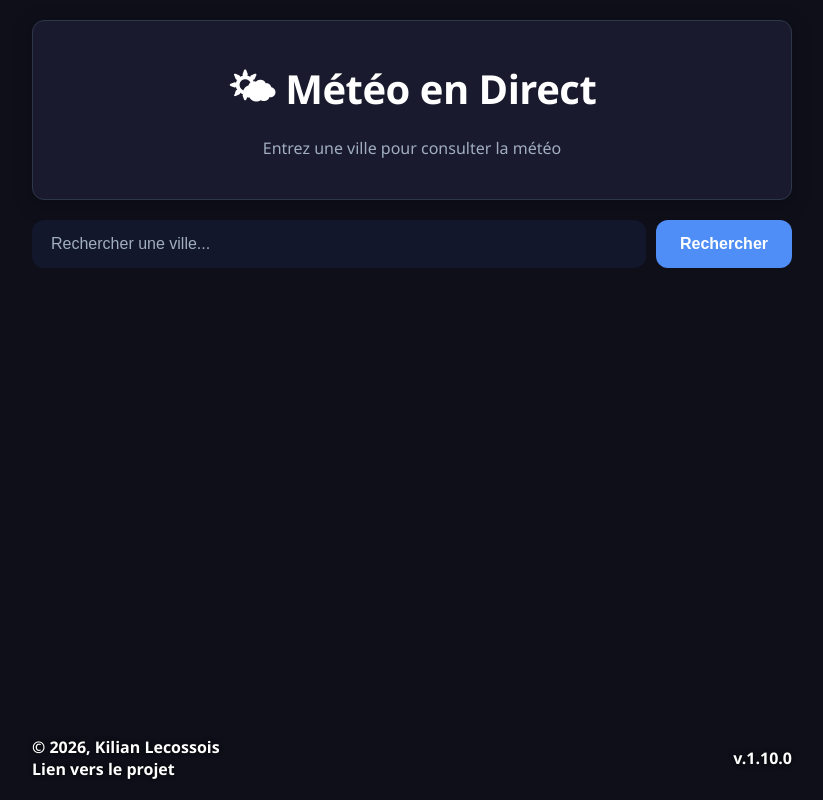
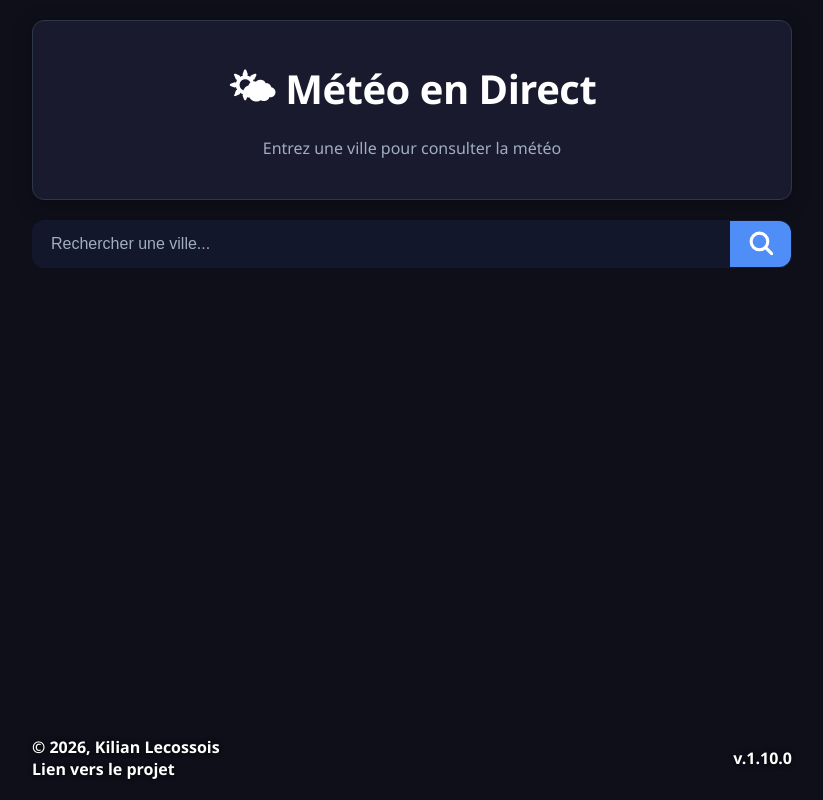
Before and after one commit to kilecos/Weather-dashboard, a React (Vite) app: page / in a window 1280 px wide. Shown: the whole page, without its empty margins (228-1051 px from the left). Built offline with nearby package versions, Linux system fonts and the light colour scheme.

Commit message:
Version 1.10.1
feat(ui) : modifications visuelles de la barre de recherche

```diff
--- a/src/components/SearchBar.jsx
+++ b/src/components/SearchBar.jsx
@@ -122,11 +122,14 @@ function SearchBar({onSearch, villeRecherchee}) {
                         ))}
                     </ul>
                 )}
+                {/* Le bouton de recherche qui va lancer la fonction handleSubmit sur l'évènement onClick */}
+                <button onClick={handleSubmit} className={styles.button}>
+                    <svg viewBox='0 0 24 24'>
+                        <circle cx={11} cy={11} r={8} />
+                        <line x1={17} y1={17} x2={23} y2={23} />
+                    </svg>
+                </button>
             </div>
-            {/* Le bouton de recherche qui va lancer la fonction handleSubmit sur l'évènement onClick */}
-            <button onClick={handleSubmit} className={styles.button}>
-                Rechercher
-            </button>
         </div>
     )
 }
--- a/src/components/SearchBar.module.css
+++ b/src/components/SearchBar.module.css
@@ -1,6 +1,4 @@
 .searchBar {
-  display: flex;
-  gap: 10px;
   width: 100%;
 }
 
@@ -90,24 +88,38 @@
 }
 
 .button {
-  padding: 14px 24px;
+  padding: 0 18px 0 18px;
   background: var(--accent);
-  color: white;
+  color: var(--text-primary);
   border: none;
-  border-radius: var(--border-radius);
+  border-radius: 0 var(--border-radius) var(--border-radius) 0;
   font-size: 1rem;
   font-weight: 600;
   cursor: pointer;
-  transition: background 0.2s ease;
-  white-space: nowrap;
+  transition: background 0.2s ease, box-shadow 0.1s ease;
+  position: absolute;
+  right: 1px;
+  top: 1px;
+  bottom: 1px;
+}
+
+.button svg {
+  width: 25px;
+  height: 25px;
+  fill: none;
+  stroke: currentColor;
+  stroke-width: 3;
+  stroke-linecap: round;
+}
+
+.inputContainer:has(.suggestList) .button {
+  border-bottom-right-radius: 0;
 }
 
 .button:hover {
   background: var(--accent-hover);
 }
 
-@media (max-width: 600px) {
-    .searchBar {
-        flex-direction: column;
-    }
+.button:active {
+  box-shadow: inset 0 0 5px var(--bg-secondary);
 }
```
Also changed, not shown: 1 other file (tests, documents, lock files or other folders).
